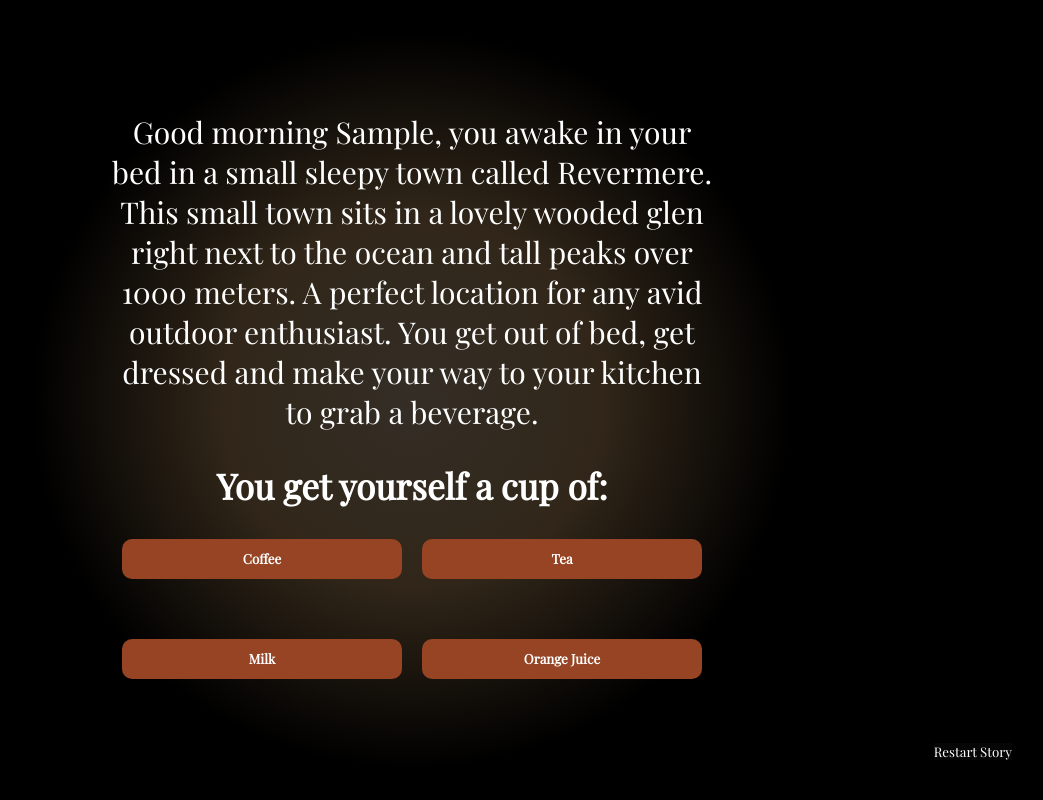
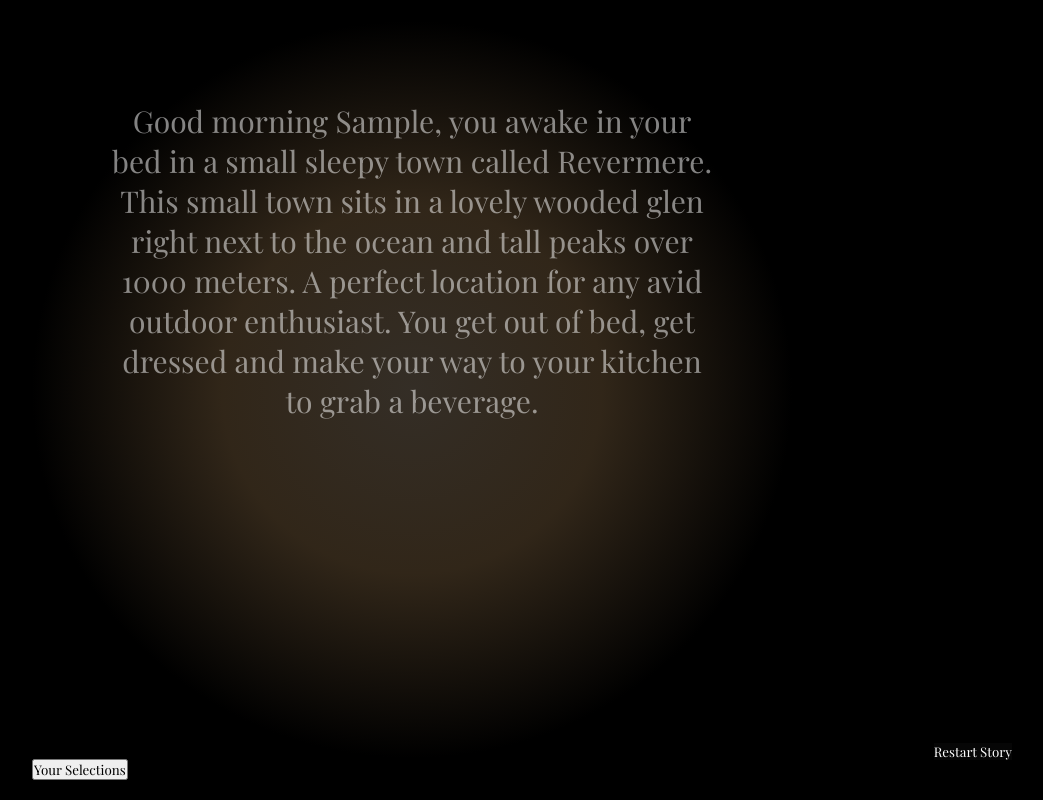
Before and after one commit to PeachyOmnivore/An-outdoor-adventure, a React (Vite) app: page /Name in a window 1280 px wide. Both pictures are taken after typing "Sample" into the empty fields and a click on the button "Wake up". Shown: the whole page, without its empty margins (228-1271 px from the left). Built offline with nearby package versions, Linux system fonts and the light colour scheme; the HTML template or start-up script is replaced by a standard one.

Commit message:
Selections page built. CSS added.

```diff
--- a/src/App.css
+++ b/src/App.css
@@ -46,7 +46,6 @@ font-size: 30px;
 
 /* MAIN PARAGRAPH AND QUESTION */
 .page-container {
-    /* height: 300px; */
     width: 600px;
     padding: 80px;
 
@@ -56,13 +55,13 @@ font-size: 30px;
     font-size: 30px;
 }
 
-/* .fadeInOne {
+.fadeInOne {
     animation: 6s fadeIn;
     animation-fill-mode: forwards;
     animation-delay: 1s;
 
     visibility: hidden;
-} */
+}
 
 .question {
     margin-top: 30px;
@@ -108,13 +107,13 @@ font-size: 30px;
     padding: 10px;
 }
 
-/* .fadeInTwo {
+.fadeInTwo {
     animation: 6s fadeIn;
     animation-fill-mode: forwards;
     animation-delay: 3s;
 
     visibility: hidden;
-} */
+}
 
 .selections:hover{
     background-color: rgba(248, 77, 15, 0.571);
@@ -126,9 +125,28 @@ font-size: 30px;
     transform: scale(1);
 }
 
+/* SELECTIONS PAGE */
+.selectionsPage{
+    color: white;
+    background-color: rgba(128, 128, 128, 0.145);
+    padding: 20px;
+    border: grey solid 2px;
+    border-radius: 25px;
+    transition: all 200ms;
+}
+
+.selectionItems{
+    list-style: none;
+    margin-top: 10px;
+}
+
+.selectionsPage:hover {
+    transform: scale(1.06);
+    box-shadow: rgba(246, 182, 62, 0.542) 0px 0px 80px;
+}
 
 /* FADE IN */
-/* @keyframes fadeIn {
+@keyframes fadeIn {
     0% {
         opacity: 0;
     }
@@ -137,4 +155,4 @@ font-size: 30px;
         visibility: visible;
         opacity: 1;
     }
-} */
+}
--- a/src/App.jsx
+++ b/src/App.jsx
@@ -1,6 +1,7 @@
 import './App.css'
-import StoryStart from './Components/storyStart'
-import Adventure from './Components/adventure'
+import StoryStart from './Components/storyStart.jsx'
+import Adventure from './Components/adventure.jsx'
+import Selections from './Components/selections.jsx'
 import Name from './Components/name'
 import { Routes, Route, useNavigate } from "react-router-dom"
 import { useState } from 'react'
@@ -44,8 +45,12 @@ function App() {
             <Adventure
               story={story}
               setStory={updateStory}
-              resetStory = {resetStory}
-            />} />
+              resetStory = {resetStory}/>}
+            />
+            <Route
+            path='/Selections'
+            element= {<Selections story={story}/>}
+            />
       </Routes>
     </>
   )
--- a/src/Components/adventure.jsx
+++ b/src/Components/adventure.jsx
@@ -1,12 +1,14 @@
 /* eslint-disable react/prop-types */
 import { useCallback, useEffect, useState } from "react"
 import { textRenderer } from "../client"
+import { Link } from "react-router-dom"
 
 const idArray = []
 
 export default function Adventure({ story, setStory, resetStory }) {
 
     const [currentPage, setCurrentPage] = useState()
+    const [pageText, setPageText] = useState()
 
     console.log(story)
 
@@ -42,6 +44,11 @@ export default function Adventure({ story, setStory, resetStory }) {
 
 
     useEffect(() => {
+        if (currentPage) {
+            const newText = textRenderer(currentPage.page, story.selection, currentPage.requiredSelections)
+            setPageText(newText)
+        }
+
         if (!currentPage || !story.selection[currentPage.selectionKey]) {
             return
         }
@@ -55,9 +62,10 @@ export default function Adventure({ story, setStory, resetStory }) {
     }, [currentPage, story, populateStory])
 
 
-    return currentPage && (
-        <div className="page-container fadeInOne">
-            <p>{textRenderer(currentPage.page, story.selection, currentPage.requiredSelections)}</p>
+    return currentPage && pageText && (
+        <>
+            <div className="page-container">
+                <p className="fadeInOne">{pageText}</p>
                 <h3 className="question fadeInTwo">{currentPage.question}</h3>
                 <div className="options-container">
                     {currentPage.options.map((option) => {
@@ -72,5 +80,7 @@ export default function Adventure({ story, setStory, resetStory }) {
                     })}
                 </div>
             </div>
+            <Link to="/Selections"><button>Your Selections</button></Link>
+        </>
     )
 }
--- /dev/null
+++ b/src/Components/selections.jsx
@@ -0,0 +1,23 @@
+/* eslint-disable react/prop-types */
+
+
+export default function Selections({ story }) {
+
+    console.log(story.selection)
+
+    return story.selection && (
+        <>
+            <div className="selectionsPage">
+                <h1>Your Selections</h1>
+                <ul>
+                    {Object.entries(story.selection).map(([key, value]) => (
+                        (key !== "" && value !== "Continue") && (
+                            <li className="selectionItems" key={key}>
+                                <strong>{key.toUpperCase()}:</strong><br />{value}
+                            </li>)
+                    ))}
+                </ul>
+            </div>
+        </>
+    )
+}
--- a/src/storyInformation.jsx
+++ b/src/storyInformation.jsx
@@ -247,7 +247,7 @@ const theStory = {
         {
             id: 11,
             class: "regularPage",
-            requiredSelections: [],
+            requiredSelections: ["friend"],
             page: "'Ah what a nice smell. The forest always brings me joy' says {friend}. 'Lets look at a map' You ask. Given for the amount of time you have, you should be able to fit in a moderate hike",
             question: "Point towards:",
             selectionKey: "hikeLength",
```
Lines whose indentation alone changed are shown as unchanged.
